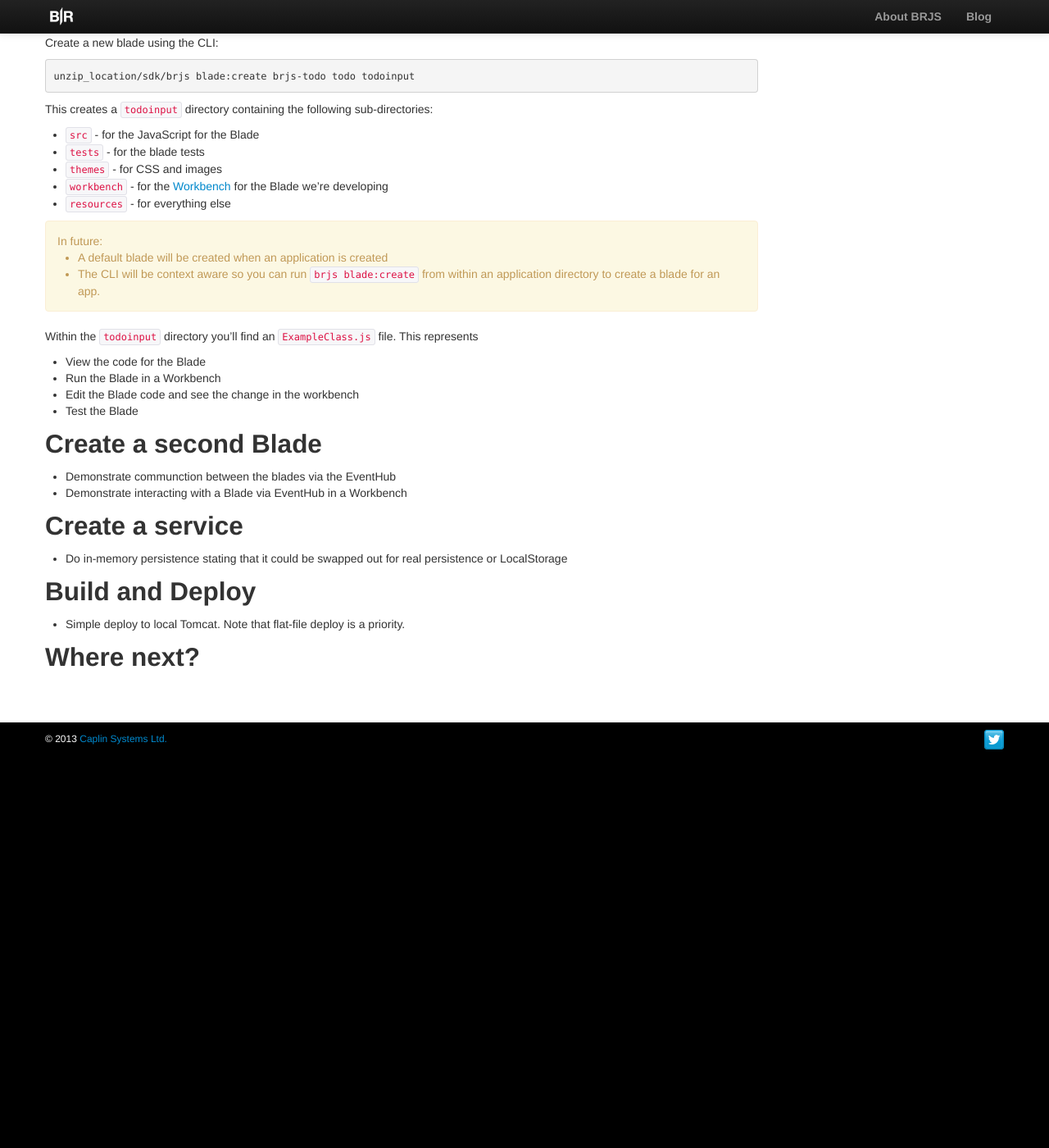
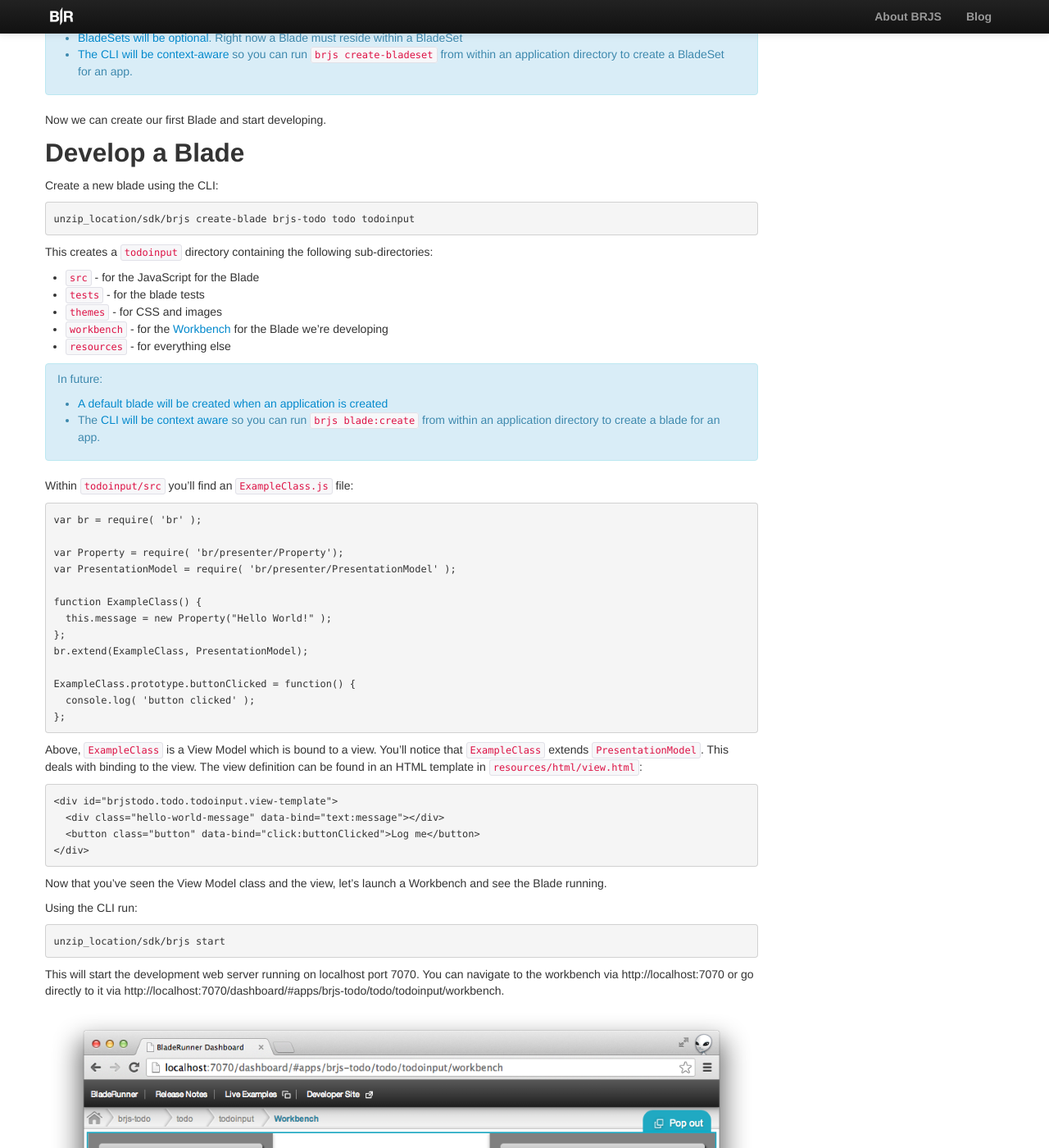
Before and after one commit to BladeRunnerJS/brjs-site, a Jekyll site: the page built from docs/use/getting_started.md, in a window 1280 px wide and 1400 px high, scrolled down 1079 px. Shown: the whole window at 82% size. Built offline with Jekyll 4.4.1, drawn with Linux system fonts in a browser that asks for light colours; nearby versions of some CDN libraries; before the commit the page ends 2010 px from its top, so only the background shows below that; some of the changed text lies outside the part shown.

Commit message:
WIP up to running in workbench

```diff
--- a/docs/use/getting_started.md
+++ b/docs/use/getting_started.md
@@ -10,13 +10,17 @@ This isn't your typical 2 minute getting started guide - it probably takes aroun
 
 It'll be 10 minutes well-spent.
 
+## Prerequisites
+
+In order to run BRJS you'll need [JRE 7](http://www.oracle.com/technetwork/java/javase/downloads/java-se-jre-7-download-432155.html) installed.
+
 ## Download & Install BRJS
 
 Download the [latest BRJS](#TODO) release and unzip it somewhere. The BRJS CLI excutable is `unzip_location/sdk/brjs`.
 
-<div class="alert alert-block">
+<div class="alert alert-info">
 	<p>
-		We're working towards a global install. For the moment you'll need to execute the <code>brjs</code> command via <code>unzip_location/sdk/brjs</code>.
+		We're working towards a <a href="https://github.com/BladeRunnerJS/brjs/issues/1">global install</a>. For the moment you'll need to execute the <code>brjs</code> command via <code>unzip_location/sdk/brjs</code>.
 	</p>
 </div>
 
@@ -24,27 +28,33 @@ Download the [latest BRJS](#TODO) release and unzip it somewhere. The BRJS CLI e
 
 Create a new application using the CLI:
 
-    unzip_location/sdk/brjs app:create brjs-todo
+    unzip_location/sdk/brjs create-app brjs-todo
 
 This will create a new application called `brjs-todo` within the `unzip_location/apps` directory. Within that directory you'll also find a `default-aspect` directory. [Aspects](/docs/concepts/aspects/) represent entry points to your application and are a way of bringing together the Blades required for a specific *presentation* of your app.
+
+<div class="alert alert-info">
+	<p>
+		BRJS apps presently have to reside within an `apps` folder in the unzip directory. Future releases will allow for <a href="https://github.com/BladeRunnerJS/brjs/issues/1">apps to be located anywhere on disk</a>.
+	</p>
+</div>
 
 In there you'll find an `index.html` entry point along with a `src` directory for your JavaScript, a `themes` directory for your CSS and images, and a `resources` directory for everything else.
 
 ## Create a BladeSet
 
-Create a new BladeSet within the application using the CLI:
+Create a new <a href="/docs/concepts/bladesets/">BladeSet</a> within the application using the CLI:
 
-    unzip_location/sdk/brjs bladeset:create brjs-todo todo
+    unzip_location/sdk/brjs create-bladeset brjs-todo todo
 
 This creates a folder called `todo-bladeset` within the application. For now we don't need to worry about BladeSets. All you need to know right now is that within the BladeSet directory there's a `blades` directory where we're going to create our blades - our functionality.
 
-<div class="alert alert-block">
+<div class="alert alert-info">
 	<p>
 		In future:
 	</p>
 	<ul>
-		<li><a href="/docs/concepts/bladesets/">BladeSets</a> will be optional. Right now a Blade must reside within a BladeSet</li>
-		<li>The CLI will be context-aware so you can run <code>brjs bladeset:create</code> from within an application directory to create a BladeSet for an app.</li>
+		<li><a href="https://github.com/BladeRunnerJS/brjs/issues/2">BladeSets will be optional</a>. Right now a Blade must reside within a BladeSet</li>
+		<li><a href="https://github.com/BladeRunnerJS/brjs/issues/1">The CLI will be context-aware</a> so you can run <code>brjs create-bladeset</code> from within an application directory to create a BladeSet for an app.</li>
 	</ul>
 </div>
 
@@ -54,7 +64,7 @@ Now we can create our first Blade and start developing.
 
 Create a new blade using the CLI:
 
-    unzip_location/sdk/brjs blade:create brjs-todo todo todoinput
+    unzip_location/sdk/brjs create-blade brjs-todo todo todoinput
 
 This creates a `todoinput` directory containing the following sub-directories:
 
@@ -64,20 +74,51 @@ This creates a `todoinput` directory containing the following sub-directories:
 * `workbench` - for the [Workbench](/docs/concepts/workbenches) for the Blade we're developing
 * `resources` - for everything else
 
-<div class="alert alert-block">
+<div class="alert alert-info">
 	<p>
 		In future:
 	</p>
 	<ul>
-		<li>A default blade will be created when an application is created</li>
-		<li>The CLI will be context aware so you can run <code>brjs blade:create</code> from within an application directory to create a blade for an app.</li>
+		<li><a href="https://github.com/BladeRunnerJS/brjs/issues/3">A default blade will be created when an application is created</a></li>
+		<li>The <a href="https://github.com/BladeRunnerJS/brjs/issues/1">CLI will be context aware</a> so you can run <code>brjs blade:create</code> from within an application directory to create a blade for an app.</li>
 	</ul>
 </div>
 
-Within the `todoinput` directory you'll find an `ExampleClass.js` file. This represents
+Within `todoinput/src` you'll find an `ExampleClass.js` file:
 
-* View the code for the Blade
-* Run the Blade in a Workbench
+    var br = require( 'br' );
+
+    var Property = require( 'br/presenter/Property');
+    var PresentationModel = require( 'br/presenter/PresentationModel' );
+
+    function ExampleClass() {
+      this.message = new Property("Hello World!" );
+    };
+    br.extend(ExampleClass, PresentationModel);
+
+    ExampleClass.prototype.buttonClicked = function() {
+      console.log( 'button clicked' );
+    };
+
+Above, `ExampleClass` is a View Model which is bound to a view. You'll notice that `ExampleClass` extends `PresentationModel`. This deals with binding to the view. The view definition can be found in an HTML template in `resources/html/view.html`:
+
+    <div id="brjstodo.todo.todoinput.view-template">
+      <div class="hello-world-message" data-bind="text:message"></div>
+      <button class="button" data-bind="click:buttonClicked">Log me</button>
+    </div>
+
+Now that you've seen the View Model class and the view, let's launch a Workbench and see the Blade running.
+
+Using the CLI run:
+
+    unzip_location/sdk/brjs start
+
+This will start the development web server running on localhost port 7070. You can navigate to the workbench via http://localhost:7070 or go directly to it via http://localhost:7070/dashboard/#apps/brjs-todo/todo/todoinput/workbench.
+
+![](/docs/use/img/hello-world-workbench.png)
+
+**TODO: this should show the debug console logging rather than the "messages" log**
+
 * Edit the Blade code and see the change in the workbench
 * Test the Blade
 
```
Also changed, not shown: docs/use/img/hello-world-workbench.png (added).
